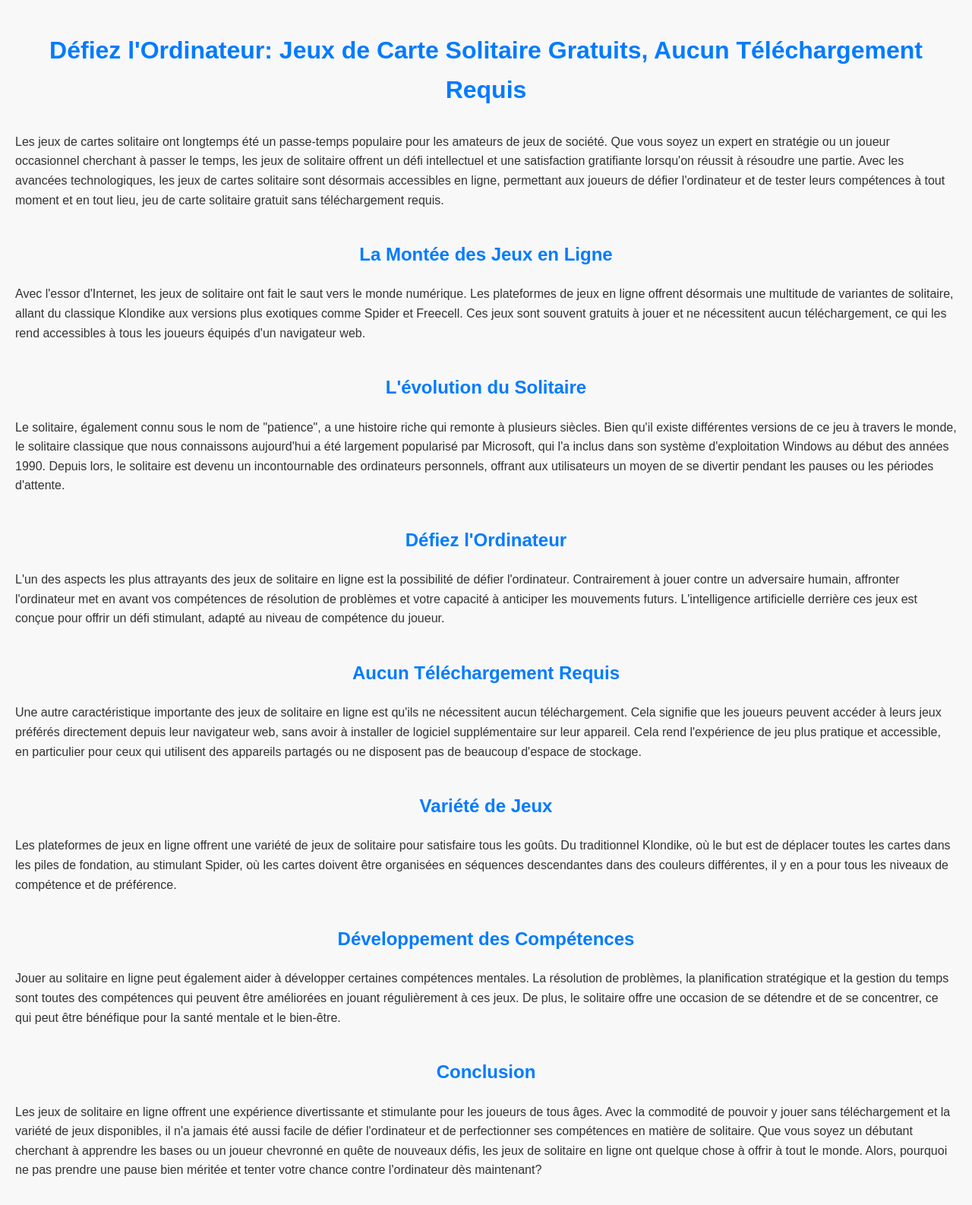
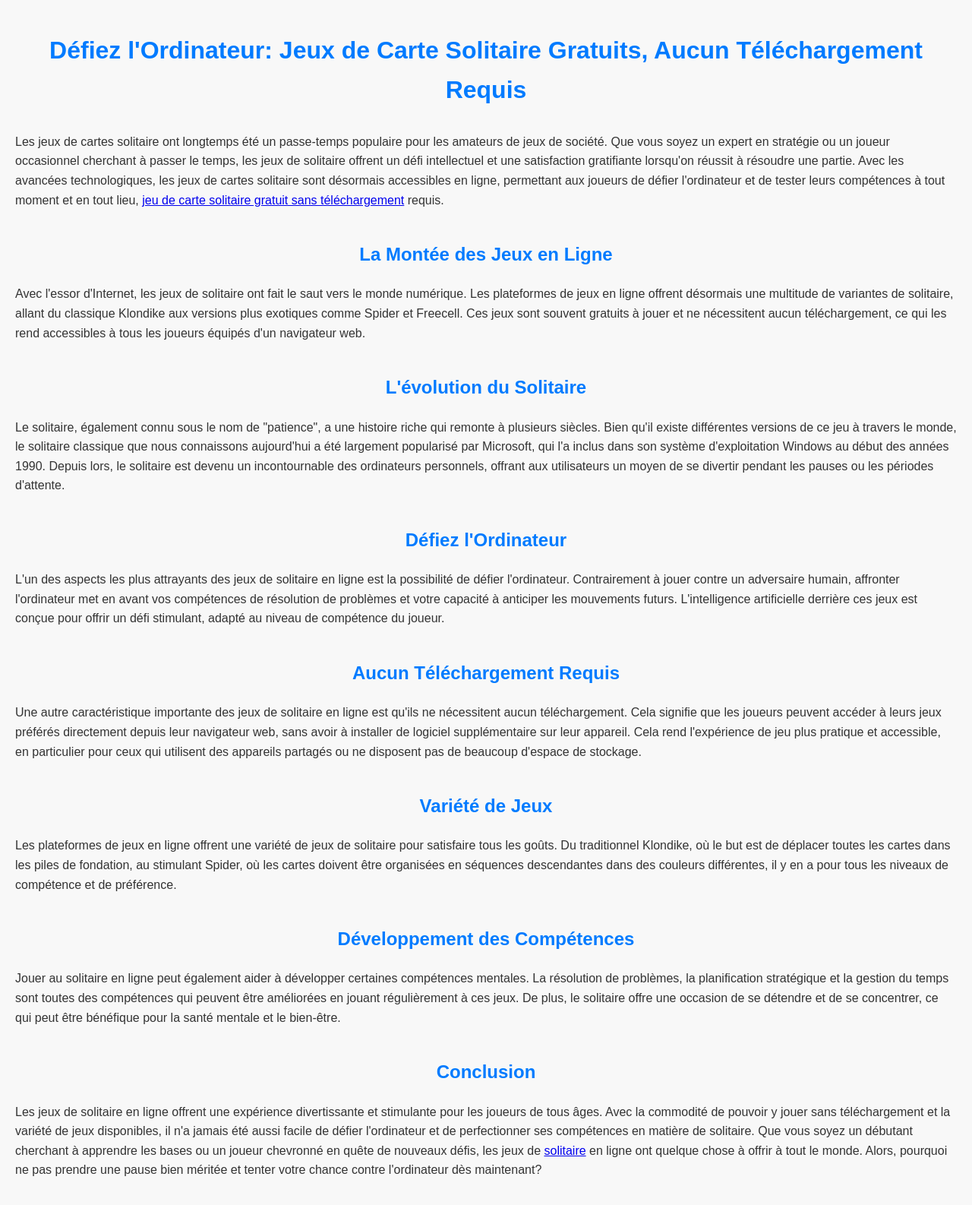
Before and after one commit to roberthinsom/solitairegratuit, a plain HTML site: page index.html in a window 1280 px wide. Shown: the whole page at 76% size. Drawn offline with Linux system fonts and the light colour scheme.

Commit message:
Update index.html

```diff
--- a/index.html
+++ b/index.html
@@ -36,7 +36,7 @@
 
   <h1>Défiez l'Ordinateur: Jeux de Carte Solitaire Gratuits, Aucun Téléchargement Requis</h1>
 
-  <p>Les jeux de cartes solitaire ont longtemps été un passe-temps populaire pour les amateurs de jeux de société. Que vous soyez un expert en stratégie ou un joueur occasionnel cherchant à passer le temps, les jeux de solitaire offrent un défi intellectuel et une satisfaction gratifiante lorsqu'on réussit à résoudre une partie. Avec les avancées technologiques, les jeux de cartes solitaire sont désormais accessibles en ligne, permettant aux joueurs de défier l'ordinateur et de tester leurs compétences à tout moment et en tout lieu, jeu de carte solitaire gratuit sans téléchargement requis.</p>
+  <p>Les jeux de cartes solitaire ont longtemps été un passe-temps populaire pour les amateurs de jeux de société. Que vous soyez un expert en stratégie ou un joueur occasionnel cherchant à passer le temps, les jeux de solitaire offrent un défi intellectuel et une satisfaction gratifiante lorsqu'on réussit à résoudre une partie. Avec les avancées technologiques, les jeux de cartes solitaire sont désormais accessibles en ligne, permettant aux joueurs de défier l'ordinateur et de tester leurs compétences à tout moment et en tout lieu, <a href="https://solitairegratuit.eu/jeux-de-carte-solitaire-gratuit-sans-telechargement/">jeu de carte solitaire gratuit sans téléchargement</a>  requis.</p>
 
   <h2>La Montée des Jeux en Ligne</h2>
   <p>Avec l'essor d'Internet, les jeux de solitaire ont fait le saut vers le monde numérique. Les plateformes de jeux en ligne offrent désormais une multitude de variantes de solitaire, allant du classique Klondike aux versions plus exotiques comme Spider et Freecell. Ces jeux sont souvent gratuits à jouer et ne nécessitent aucun téléchargement, ce qui les rend accessibles à tous les joueurs équipés d'un navigateur web.</p>
@@ -57,7 +57,7 @@
   <p>Jouer au solitaire en ligne peut également aider à développer certaines compétences mentales. La résolution de problèmes, la planification stratégique et la gestion du temps sont toutes des compétences qui peuvent être améliorées en jouant régulièrement à ces jeux. De plus, le solitaire offre une occasion de se détendre et de se concentrer, ce qui peut être bénéfique pour la santé mentale et le bien-être.</p>
 
   <h2>Conclusion</h2>
-  <p>Les jeux de solitaire en ligne offrent une expérience divertissante et stimulante pour les joueurs de tous âges. Avec la commodité de pouvoir y jouer sans téléchargement et la variété de jeux disponibles, il n'a jamais été aussi facile de défier l'ordinateur et de perfectionner ses compétences en matière de solitaire. Que vous soyez un débutant cherchant à apprendre les bases ou un joueur chevronné en quête de nouveaux défis, les jeux de solitaire en ligne ont quelque chose à offrir à tout le monde. Alors, pourquoi ne pas prendre une pause bien méritée et tenter votre chance contre l'ordinateur dès maintenant?</p>
+  <p>Les jeux de solitaire en ligne offrent une expérience divertissante et stimulante pour les joueurs de tous âges. Avec la commodité de pouvoir y jouer sans téléchargement et la variété de jeux disponibles, il n'a jamais été aussi facile de défier l'ordinateur et de perfectionner ses compétences en matière de solitaire. Que vous soyez un débutant cherchant à apprendre les bases ou un joueur chevronné en quête de nouveaux défis, les jeux de <a href="https://solitairegratuit-link5094903-f2ea5ecba7e20e7869d74c5ab5e9b097c5.gitlab.io/">solitaire</a>  en ligne ont quelque chose à offrir à tout le monde. Alors, pourquoi ne pas prendre une pause bien méritée et tenter votre chance contre l'ordinateur dès maintenant?</p>
 
 </body>
 </html>
```
